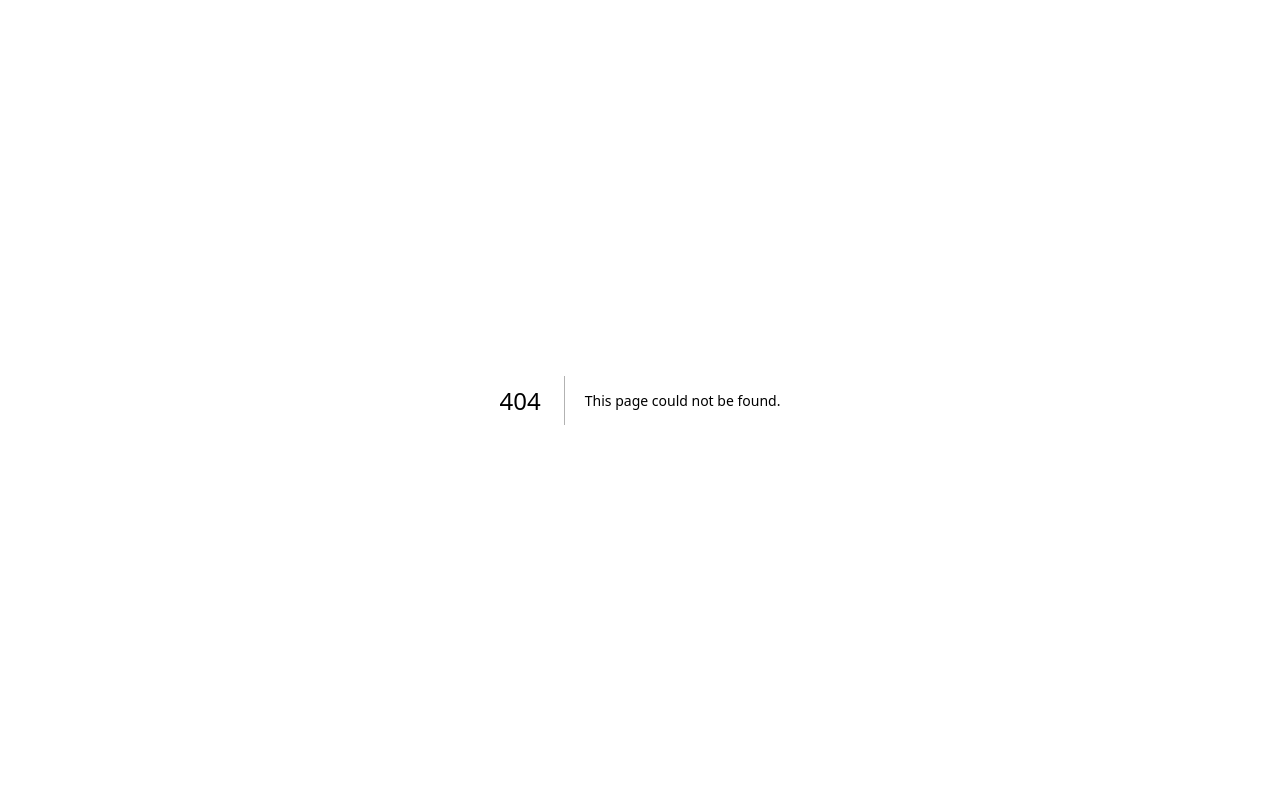
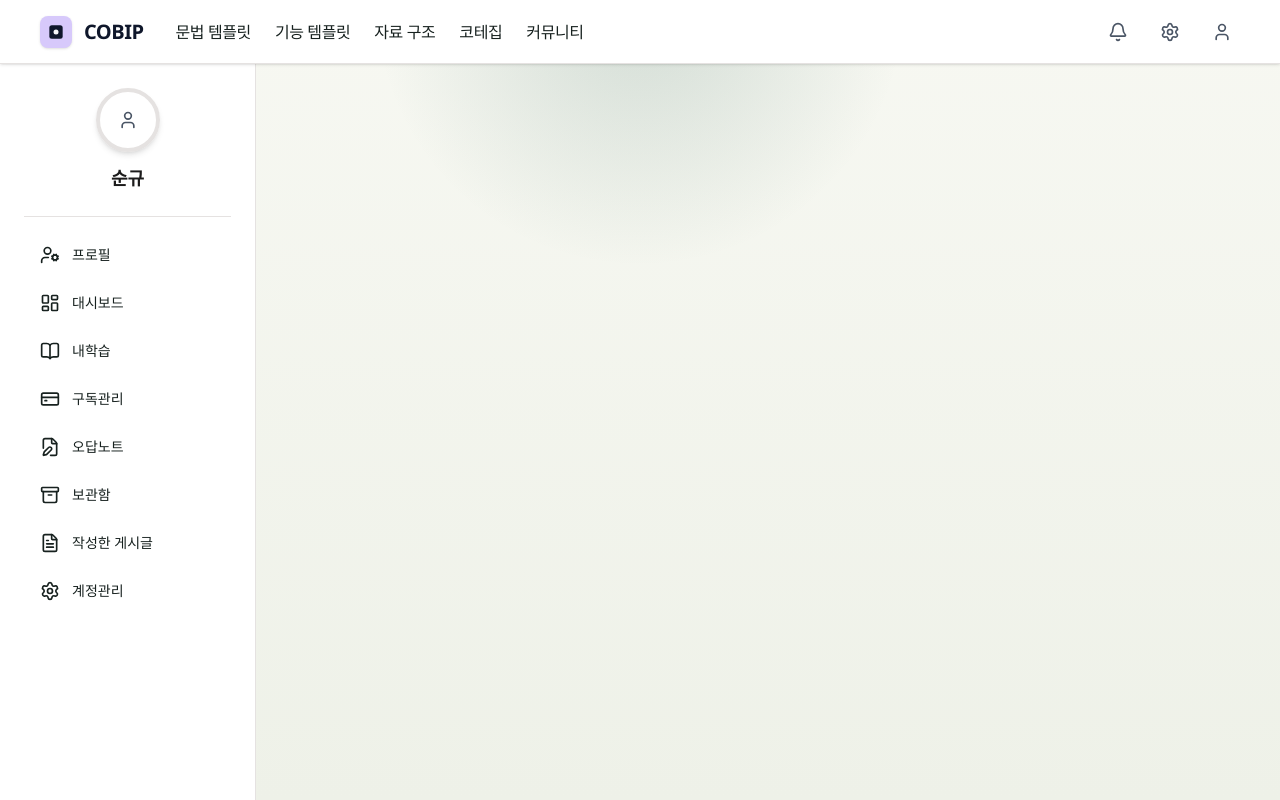
Before and after one commit to COBIP/COBIP_FE, a Next.js app: page /my-page/profile in a window 1280 px wide. Before the commit this address had no page. Built offline with nearby package versions, Linux system fonts and the light colour scheme.

Commit message:
✨  feat: 마이페이지 레이아웃 및 프로필 라우팅 구조 세팅
layout.tsx 생성, my-page/profile/page.tsx 생성

```diff
--- /dev/null
+++ b/src/app/my-page/layout.tsx
@@ -0,0 +1,15 @@
+import MyPageHeader from "@/features/my-page/components/MyPageHeader";
+import MyPageSidebar from "@/features/my-page/components/MyPageSidebar";
+
+export default function MyPageLayout({ children }: { children: React.ReactNode }) {
+  return (
+    <div className="flex min-h-screen">
+        <MyPageHeader />
+        <MyPageSidebar />
+
+        <div className="flex flex-col flex-1 min-w-0 pt-16 md:pl-64">
+            <main className="p-4 md:p-8">{children}</main>
+        </div>
+    </div>
+  );
+}
--- a/src/app/my-page/page.tsx
+++ /dev/null
@@ -1,13 +0,0 @@
-import MyPageHeader from "@/features/my-page/components/MyPageHeader";
-import MyPageSidebar from "@/features/my-page/components/MyPageSideBar";
-
-
-export default function MyPage() {
-
-    return(
-        <>
-            <MyPageHeader></MyPageHeader>
-            <MyPageSidebar></MyPageSidebar>
-        </>
-    );
-}
--- /dev/null
+++ b/src/app/my-page/profile/page.tsx
@@ -0,0 +1,7 @@
+export default function MyPageProfile() {
+    return(
+        <div>
+
+        </div>
+    );
+}
```
